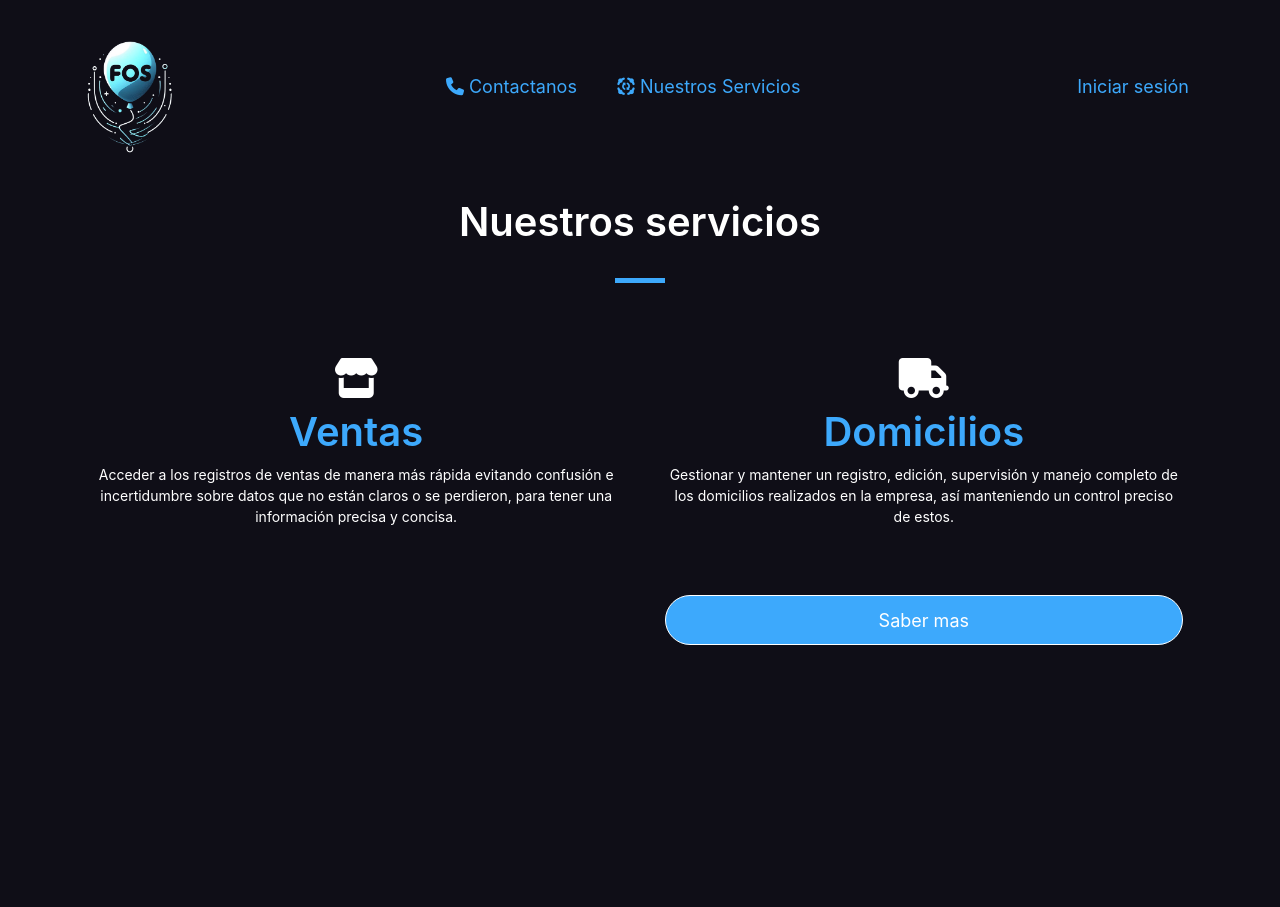
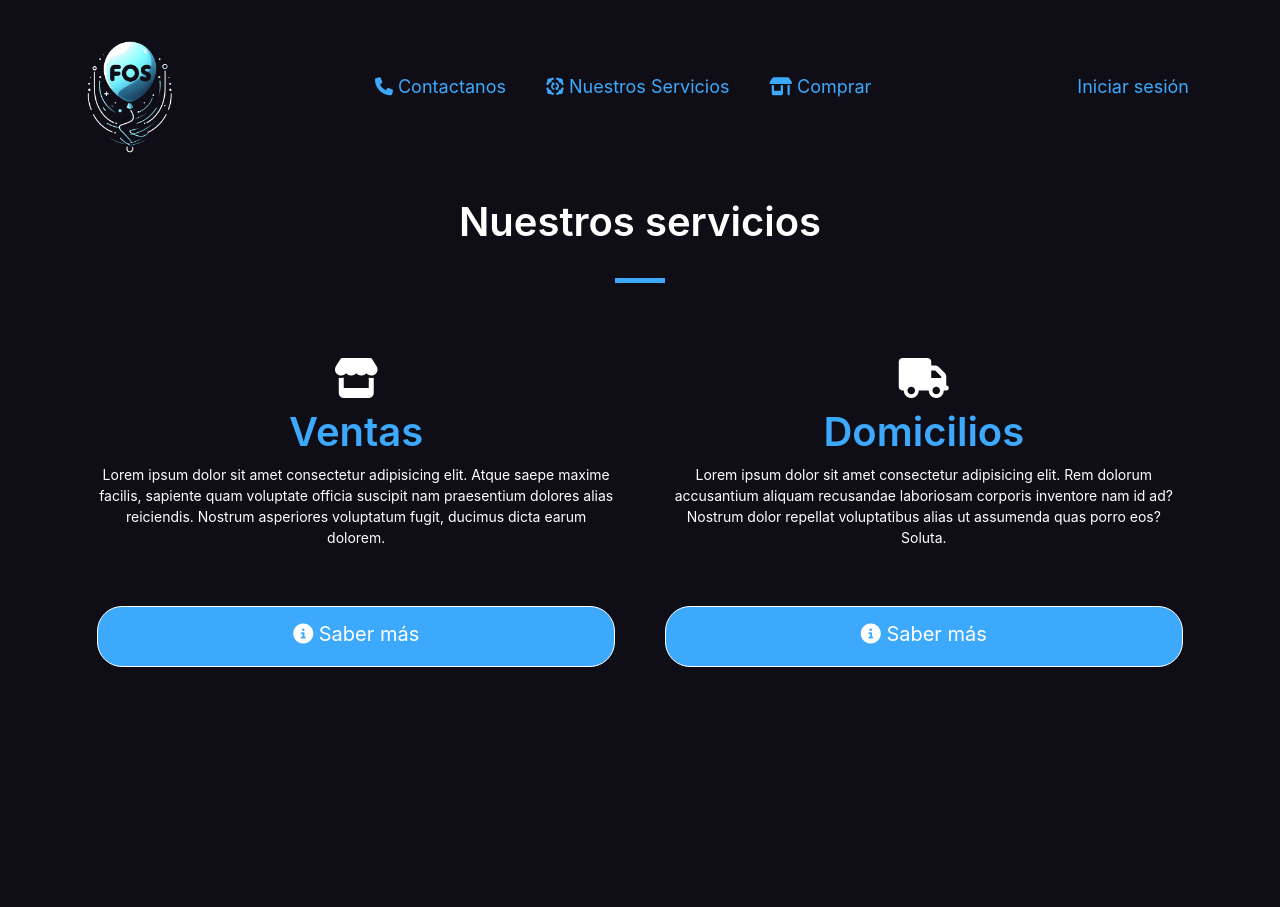
Before and after one commit to senacti/project-gaes-2-fos, a Django app: page /servicios/ in a window 1280 px wide. Shown: the top 907 px of the page. Run offline with Django 4.2, Linux system fonts and the light colour scheme; some libraries are stand-ins or nearby versions.

Commit message:
Últimos arreglos generales en paginas principales

```diff
--- a/Python-FOS_Project/FOS-DM/FOS/fos/templates/contactopg.html
+++ b/Python-FOS_Project/FOS-DM/FOS/fos/templates/contactopg.html
@@ -27,11 +27,7 @@
                 <ul>
                     <li><a style="text-decoration: none;" href="{% url 'contactopg' %}"> <i class="fa-solid fa-phone"></i> Contactanos</a></li>
                     <li><a style="text-decoration: none;" href="{% url 'servicios' %}"> <i class="fa-solid fa-group-arrows-rotate"></i> Nuestros Servicios</a></li>
-                    {% if request.user.is_authenticated %}
                     <li><a style="text-decoration: none;" href="{% url 'ventas' %}"> <i class="fa-solid fa-shop"></i> Comprar</a></li>
-                    {% if not request.user.is_staff %}
-                    {% endif %}
-                    {% endif %}
                 </ul>
 
             </nav>
@@ -71,7 +67,7 @@
                                 <div class="modal-content"
                                     style="background-color: rgba(15, 14, 23, 0.8); backdrop-filter: blur(1px); border-radius: 20px;">
                                     <div class="modal-header">
-                                            <h5 class="modal-title" id="configuracionModalLabel">Configuración</h5>
+                                            <h5 class="modal-title" id="configuracionModalLabel">   Configuración</h5>
                                             <button type="button" style="color: white;" class="close" data-dismiss="modal" aria-label="Close">
                                                 <span aria-hidden="true">&times;</span>
                                             </button>
--- a/Python-FOS_Project/FOS-DM/FOS/fos/templates/servicios.html
+++ b/Python-FOS_Project/FOS-DM/FOS/fos/templates/servicios.html
@@ -30,12 +30,10 @@
                                 class="fa-solid fa-phone"></i> Contactanos</a></li>
                     <li><a style="text-decoration: none;" href="{% url 'servicios' %}"> <i
                                 class="fa-solid fa-group-arrows-rotate"></i> Nuestros Servicios</a></li>
-                    {% if request.user.is_authenticated %}
+
                     <li><a style="text-decoration: none;" href="{% url 'ventas' %}"> <i class="fa-solid fa-shop"></i>
                             Comprar</a></li>
-                    {% if not request.user.is_staff %}
-                    {% endif %}
-                    {% endif %}
+
                 </ul>
 
             </nav>
@@ -81,7 +79,7 @@
                                     <div class="modal-content"
                                         style="background-color: rgba(15, 14, 23, 0.8); backdrop-filter: blur(1px); border-radius: 20px;">
                                         <div class="modal-header">
-                                            <h5 class="modal-title" id="configuracionModalLabel">Configuración</h5>
+                                            <h5 class="modal-title" id="configuracionModalLabel"> <i class="fa-solid fa-screwdriver-wrench"></i>  Configuración</h5>
                                             <button type="button" style="color: white;" class="close"
                                                 data-dismiss="modal" aria-label="Close">
                                                 <span aria-hidden="true">&times;</span>
@@ -98,7 +96,7 @@
                                                             <option value="en">Inglés</option>
                                                         </select>
                                                     </div>
-                                                    <button type="button" class="btn btn-primary">Guardar
+                                                    <button type="button" class="btn btn-primary"> <i class="fa-solid fa-folder"></i> Guardar
                                                         Cambios</button>
                                                 </form>
 
@@ -113,14 +111,14 @@
                                                             <option value="green">Verde</option>
                                                         </select>
                                                     </div>
-                                                    <button type="button" class="btn btn-primary">Guardar
+                                                    <button type="button" class="btn btn-primary"> <i class="fa-solid fa-folder"></i>  Guardar
                                                         Cambios</button>
                                                 </form>
                                             </div>
                                         </div>
                                         <div class="modal-footer">
                                             <button type="button" class="btn btn-danger"
-                                                data-dismiss="modal">Cerrar</button>
+                                                data-dismiss="modal"> <i class="fa-solid fa-xmark"></i> Cerrar</button>
                                         </div>
                                     </div>
                                 </div>
@@ -133,7 +131,7 @@
                                     <div class="modal-content"
                                         style="background-color: rgba(15, 14, 23, 0.8); backdrop-filter: blur(1px); border-radius: 20px;">
                                         <div class="modal-header">
-                                            <h5 class="modal-title" id="configuracionModalLabel">Configuración</h5>
+                                            <h5 class="modal-title" id="configuracionModalLabel"> <i class="fa-solid fa-circle-info" style="font-size: 20px;"></i> Ventas</h5>
                                             <button type="button" style="color: white;" class="close"
                                                 data-dismiss="modal" aria-label="Close">
                                                 <span aria-hidden="true">&times;</span>
@@ -141,38 +139,66 @@
                                         </div>
                                         <div class="modal-body">
                                             <div class="modal-body">
-                                                <h6>Cambiar Idioma:</h6>
+                                                <h6>Informacion ventas: </h6>
                                                 <form>
                                                     <div class="form-group">
-                                                        <label for="idiomaSelect">Selecciona un idioma:</label>
-                                                        <select class="form-control" id="idiomaSelect">
-                                                            <option value="es">Español</option>
-                                                            <option value="en">Inglés</option>
-                                                        </select>
+                                                        <p class="infoven">Lorem ipsum dolor sit amet consectetur
+                                                            adipisicing elit. Quos eveniet doloribus repellat quae! Amet
+                                                            laudantium distinctio iure illum. Nihil reiciendis
+                                                            asperiores qui quae necessitatibus doloribus quas quibusdam
+                                                            enim ut ab!</p>
                                                     </div>
-                                                    <button type="button" class="btn btn-primary">Guardar
-                                                        Cambios</button>
-                                                </form>
 
-                                                <hr>
-
-                                                <h6>Cambiar Color de Página:</h6>
-                                                <form>
-                                                    <div class="form-group">
-                                                        <label for="colorSelect">Selecciona un color:</label>
-                                                        <select class="form-control" id="colorSelect">
-                                                            <option value="blue">Azul</option>
-                                                            <option value="green">Verde</option>
-                                                        </select>
-                                                    </div>
-                                                    <button type="button" class="btn btn-primary">Guardar
-                                                        Cambios</button>
-                                                </form>
                                             </div>
                                         </div>
                                         <div class="modal-footer">
+                                            {% if user.is_authenticated %}
+
+                                            {% else %}
+                                                <button type="button" class="btn btn-primary"> <i class="fa-solid fa-user-plus"></i> Registrarse</button>
+                                            {% endif %}
                                             <button type="button" class="btn btn-danger"
-                                                data-dismiss="modal">Cerrar</button>
+                                                data-dismiss="modal"><i class="fa-solid fa-xmark"></i> Cerrar</button>
+                                        </div>
+                                    </div>
+                                </div>
+                            </div>
+                            <div class="modal fade" id="domiciliosModal" tabindex="-1" role="dialog"
+                                aria-labelledby="exampleModalLabel" aria-hidden="true" style="color: white;">
+                                <div class="modal-dialog" role="document"
+                                    style="box-shadow: 0px 5px 10px 5px #3da9fc; border-radius: 20px; overflow: hidden;">
+                                    <div class="modal-content"
+                                        style="background-color: rgba(15, 14, 23, 0.8); backdrop-filter: blur(1px); border-radius: 20px;">
+                                        <div class="modal-header">
+                                            <h5 class="modal-title" id="configuracionModalLabel"> <i class="fa-solid fa-circle-info" style="font-size: 20px;"></i> Domicilios</h5>
+                                            <button type="button" style="color: white;" class="close"
+                                                data-dismiss="modal" aria-label="Close">
+                                                <span aria-hidden="true">&times;</span>
+                                            </button>
+                                        </div>
+                                        <div class="modal-body">
+                                            <div class="modal-body">
+                                                <h6>Informacion domicilios: </h6>
+                                                <form>
+                                                    <div class="form-group">
+                                                        <p class="infoven">Lorem ipsum dolor sit amet consectetur
+                                                            adipisicing elit. Quos eveniet doloribus repellat quae! Amet
+                                                            laudantium distinctio iure illum. Nihil reiciendis
+                                                            asperiores qui quae necessitatibus doloribus quas quibusdam
+                                                            enim ut ab!</p>
+                                                    </div>
+
+                                            </div>
+                                        </div>
+                                        <div class="modal-footer">
+                                            {% if user.is_authenticated %}
+
+                                            {% else %}
+                                                <button type="button" class="btn btn-primary"><i class="fa-solid fa-user-plus"></i> Registrarse</button>
+                                            {% endif %}
+                                            <button type="button" class="btn btn-danger"
+                                                data-dismiss="modal"> <i class="fa-solid fa-xmark"></i> Cerrar</button>
+
                                         </div>
                                     </div>
                                 </div>
@@ -194,11 +220,13 @@
             <div class="service">
                 <i class="fa-solid fa-store"></i>
                 <h2>Ventas</h2>
-                <p>Acceder a los registros de ventas de manera más rápida evitando confusión e incertidumbre sobre datos
-                    que no están claros o se perdieron, para tener una información precisa y concisa.</p>
+                <p>Lorem ipsum dolor sit amet consectetur adipisicing elit. Atque saepe maxime facilis, sapiente quam
+                    voluptate officia suscipit nam praesentium dolores alias reiciendis. Nostrum asperiores voluptatum
+                    fugit, ducimus dicta earum dolorem.</p>
                 <br>
-                <a style="text-decoration: none;" href="#" class="custom-menu-item" data-toggle="modal"
-                    data-target="#ventasModal" ></a>
+                <br>
+                <a style="text-decoration: none; background-color: #3da9fc; color: white; border-radius: 25px; font-size: 20px; border: 1px solid white;"
+                    href="#" class="custom-menu-item" data-toggle="modal" data-target="#ventasModal"><i class="fa-solid fa-circle-info" style="font-size: 20px;"></i> Saber más </a>
 
 
 
@@ -206,13 +234,13 @@
             <div class="service">
                 <i class="fa-sharp fa-solid fa-truck"></i>
                 <h2>Domicilios</h2>
-                <p>Gestionar y mantener un registro, edición, supervisión y manejo completo de los domicilios realizados
-                    en la empresa, así manteniendo un control preciso de estos.</p>
+                <p>Lorem ipsum dolor sit amet consectetur adipisicing elit. Rem dolorum accusantium aliquam recusandae
+                    laboriosam corporis inventore nam id ad? Nostrum dolor repellat voluptatibus alias ut assumenda quas
+                    porro eos? Soluta.</p>
                 <br>
                 <br>
-                <a href="{% url 'loading'%}">
-                    <button class="botonservi2">Saber mas</button>
-                </a>
+                <a style="text-decoration: none; background-color: #3da9fc; color: white; border-radius: 25px; font-size: 20px; border: 1px solid white;"
+                    href="#" class="custom-menu-item" data-toggle="modal" data-target="#domiciliosModal"> <i class="fa-solid fa-circle-info" style="font-size: 20px;"></i> Saber más</a>
             </div>
         </div>
     </div>
--- a/Python-FOS_Project/FOS-DM/fos/fos/static/css/ventas.css
+++ b/Python-FOS_Project/FOS-DM/fos/fos/static/css/ventas.css
@@ -111,6 +111,8 @@ body{
 
 .submenu{
     position: relative;
+    cursor: pointer;
+
 }
 
 .submenu #img-carrito{
@@ -119,7 +121,6 @@ body{
     padding: 15px 25px;
     color: #f9bc60;
     border-radius: 50px;
-
 }
 
 .submenu #img-carrito:hover{
```
Also changed, not shown: Python-FOS_Project/FOS-DM/fos/fos/templates/ventas.html (+51 -50 lines).
